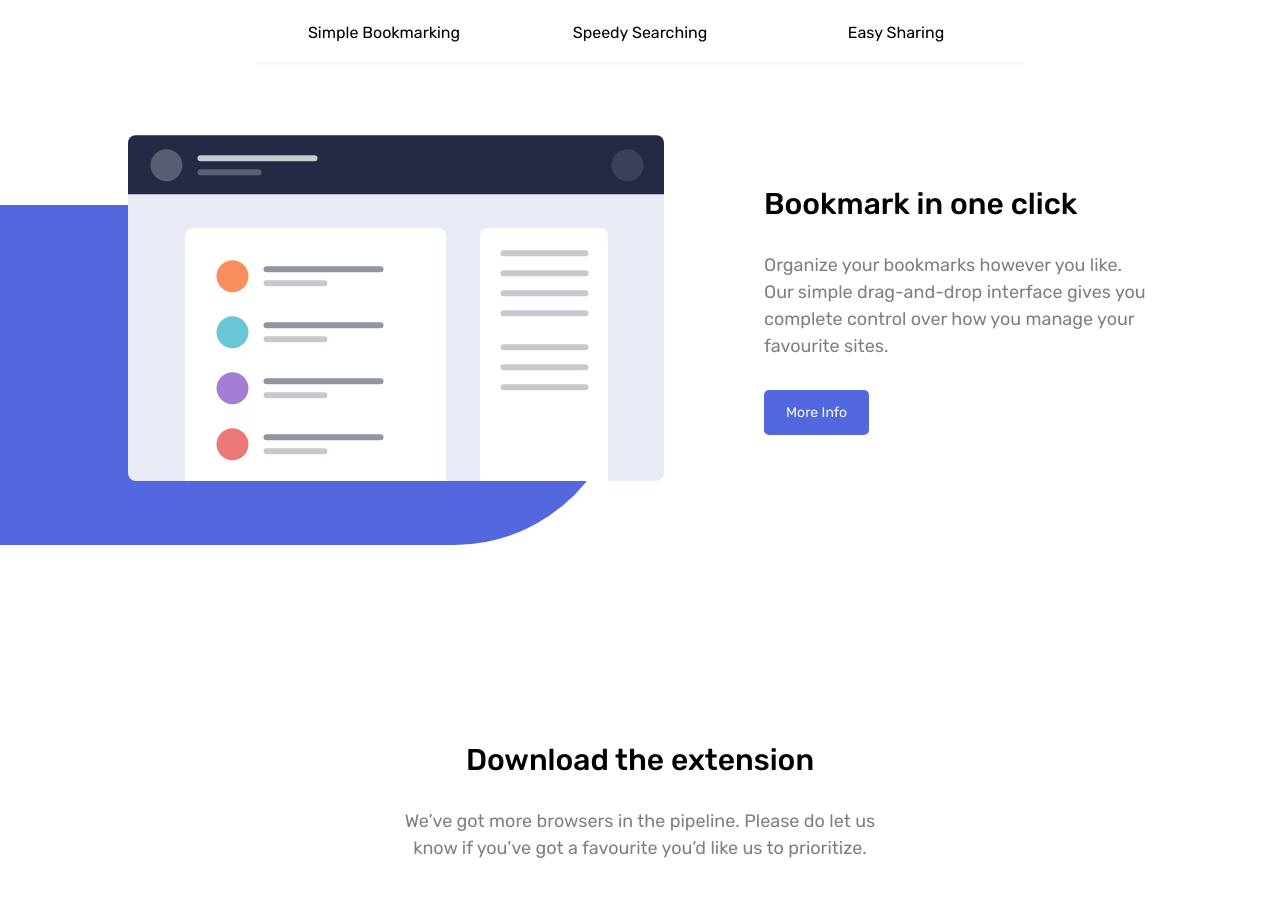
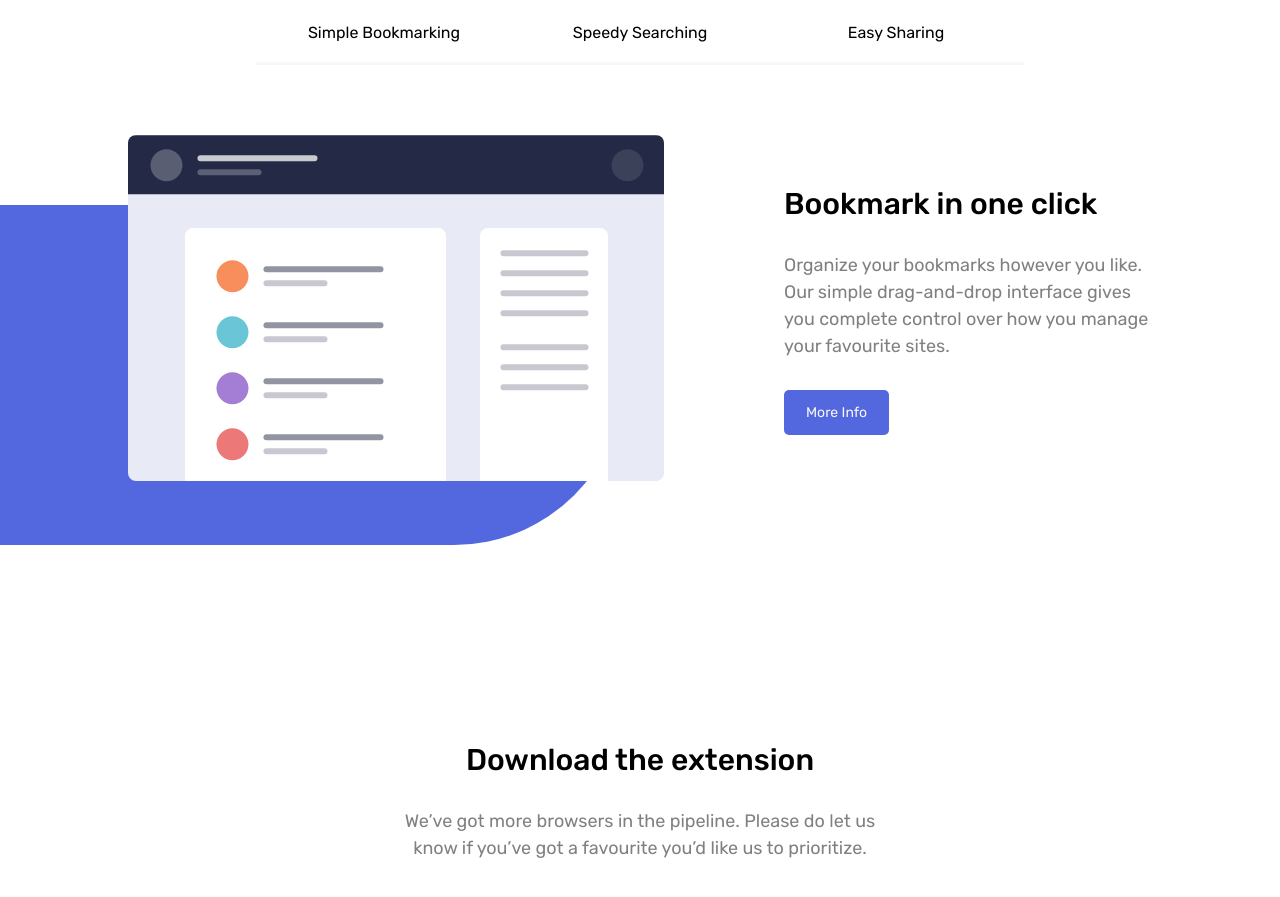
Before and after one commit to O-Robert123/bookmark-landing-page, a plain HTML site: page index.html in a window 1280 px wide. Shown: the part 997-1894 px from the top of the page. Drawn offline with Linux system fonts and the light colour scheme.

Commit message:
gap changes

```diff
--- a/styles.css
+++ b/styles.css
@@ -205,7 +205,7 @@ nav {
     margin-left: auto;
     margin-right: auto;
     position: relative;
-    gap: 100px;
+    gap: 120px;
     align-items: center;
     margin-top: 30px;
 }
```
